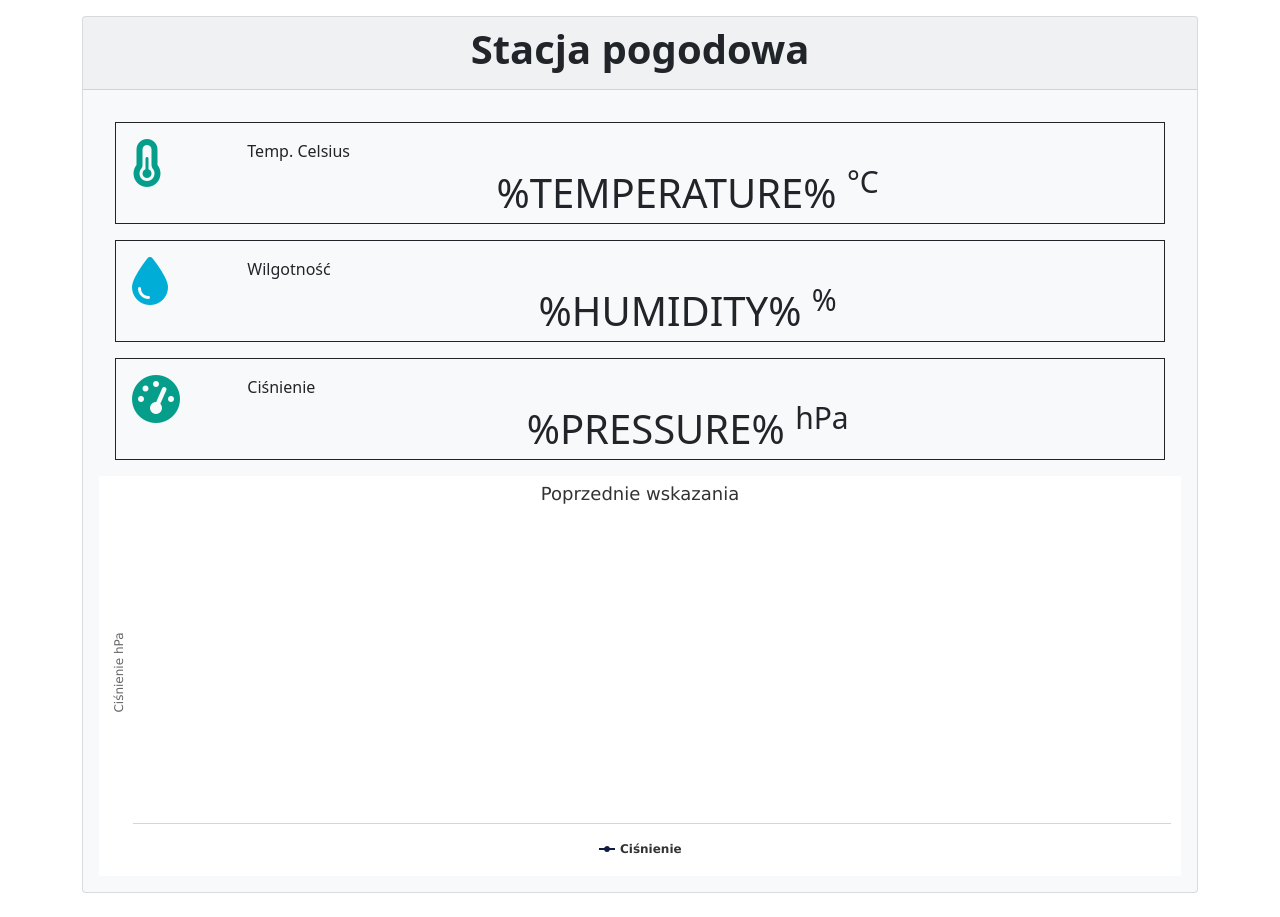
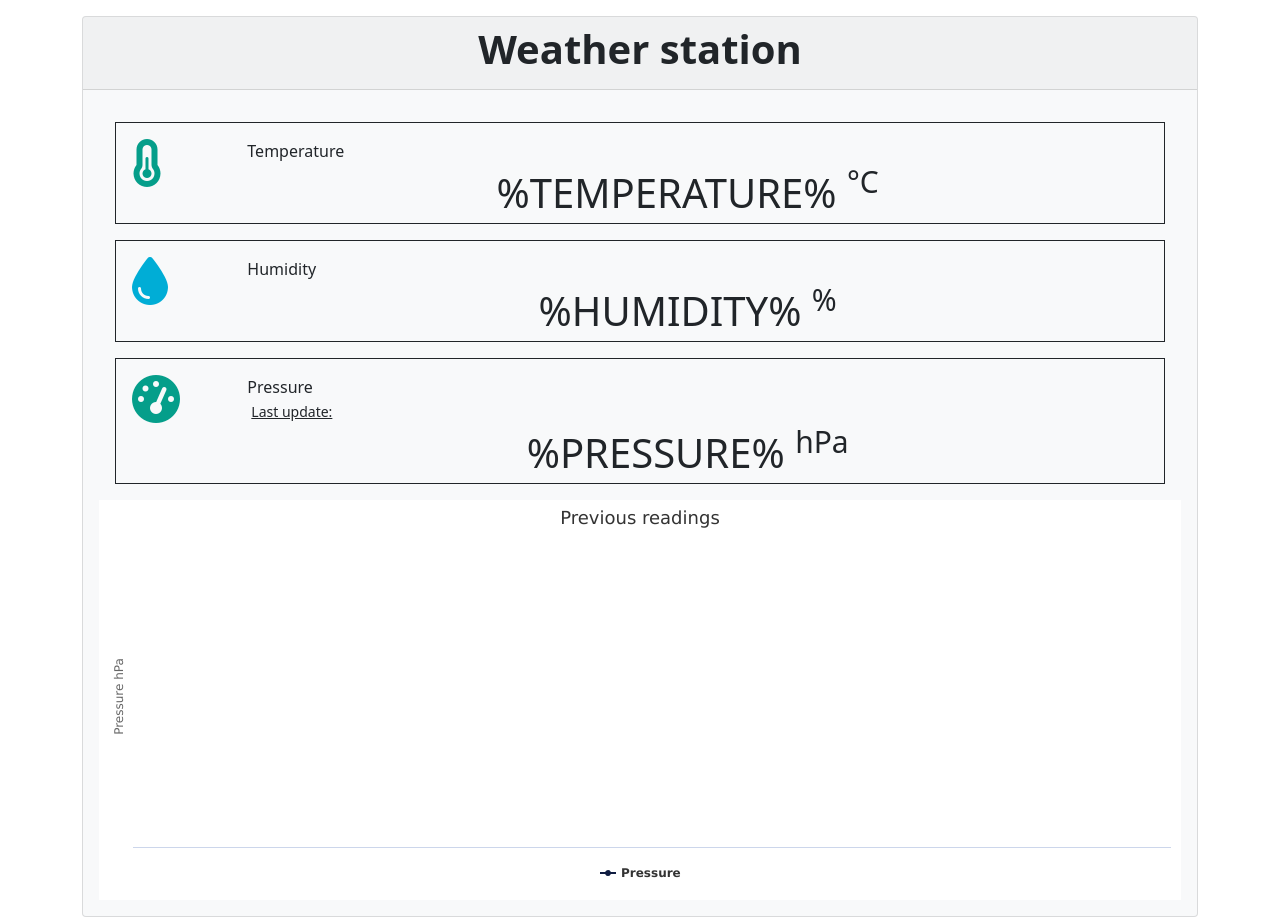
Before and after one commit to mareknart/ESP32-Weather-with-BME280, a plain HTML site: page data/index.html in a window 1280 px wide. Before the commit the page ends 893 px from the top, so only its background shows below. Drawn offline with nearby package versions, Linux system fonts and the light colour scheme; no server answers.

Commit message:
auto translation added (Polish and English)

```diff
--- /dev/null
+++ b/data/data.json
@@ -0,0 +1,82 @@
+[
+    {
+        "time": "30.3 15:31:23",
+        "pressure": 988.7767334
+    },
+    {
+        "time": "30.3 15:32:23",
+        "pressure": 981.7767334
+    },
+    {
+        "time": "30.3 15:33:23",
+        "pressure": 982.7767334
+    },
+    {
+        "time": "30.3 15:34:23",
+        "pressure": 983.7767334
+    },
+    {
+        "time": "30.3 15:35:23",
+        "pressure": 984.7767334
+    },
+    {
+        "time": "30.3 15:36:23",
+        "pressure": 985.7767334
+    },
+    {
+        "time": "30.3 15:37:23",
+        "pressure": 986.7767334
+    },
+    {
+        "time": "30.3 15:38:23",
+        "pressure": 987.7767334
+    },
+    {
+        "time": "30.3 15:39:23",
+        "pressure": 988.7767334
+    },
+    {
+        "time": "30.3 15:40:23",
+        "pressure": 989.7767334
+    },
+    {
+        "time": "30.3 15:41:23",
+        "pressure": 988.7767334
+    },
+    {
+        "time": "30.3 15:42:23",
+        "pressure": 990.7767334
+    },
+    {
+        "time": "30.3 15:43:23",
+        "pressure": 992.7767334
+    },
+    {
+        "time": "30.3 15:44:23",
+        "pressure": 995.7767334
+    },
+    {
+        "time": "30.3 15:45:23",
+        "pressure": 998.7767334
+    },
+    {
+        "time": "30.3 15:46:23",
+        "pressure": 1000.7767334
+    },
+    {
+        "time": "30.3 15:47:23",
+        "pressure": 999.7767334
+    },
+    {
+        "time": "30.3 15:48:23",
+        "pressure": 998.7767334
+    },
+    {
+        "time": "30.3 15:49:23",
+        "pressure": 996.7767334
+    },
+    {
+        "time": "30.3 15:50:23",
+        "pressure": 990.7767334
+    }
+]
--- a/data/index.html
+++ b/data/index.html
@@ -26,7 +26,7 @@
     <div class="container mt-3">
         <div class="card bg-light">
             <div class="card-header">
-                <h1 class="text-center"><b>Stacja pogodowa</b></h1>
+                <h1 class="text-center"><b id="mainName"></b></h1>
             </div>
 
             <div class="card-body ">
@@ -35,7 +35,7 @@
                         <i class="fas fa-thermometer-half" style="color:#059e8a;"></i>
                     </div>
                     <div class="col">
-                        <div class="col mt-3 mx-4" style="font-size:1rem;">Temp. Celsius</div>
+                        <div class="col mt-3 mx-4" style="font-size:1rem;" id="temperatureLabel"></div>
                         <div class="col text-center" style="font-size:2.5rem;">
                             <span id="temperature">%TEMPERATURE%</span>
                             <sup class="units">°C</sup>
@@ -47,7 +47,7 @@
                         <i class="fas fa-tint" style="color:#00add6;"></i>
                     </div>
                     <div class="col">
-                        <div class="col mt-3 mx-4" style="font-size:1rem;"> Wilgotność</div>
+                        <div class="col mt-3 mx-4" style="font-size:1rem;" id="humidityLabel"></div>
                         <div class="col text-center" style="font-size:2.5rem;">
                             <span id="humidity">%HUMIDITY%</span>
                             <sup class="units">&#37</sup>
@@ -59,7 +59,8 @@
                         <i class='fa-solid fa-gauge-high' style="color:#059e8a;"></i>
                     </div>
                     <div class="col">
-                        <div class="col mt-3 mx-4" style="font-size:1rem;">Ciśnienie</div>
+                        <div class="col mt-3 mx-4" style="font-size:1rem;" id="pressureLabel"></div>
+                        <div class="row mx-3"><u><small id="lastUpdateLabel"></small><small id="lastUpdate"></small></u></div>
                         <div class="col text-center" style="font-size:2.5rem;">
                             <span id="pressure">%PRESSURE%</span>
                             <sup class="units">hPa</sup>
--- a/data/logic.js
+++ b/data/logic.js
@@ -1,3 +1,5 @@
+readingPressure();
+translation();
 //chart code
 //chart config
 Highcharts.setOptions({
@@ -10,7 +12,7 @@ var chartT = new Highcharts.Chart({
         renderTo: 'pressure_chart'
     },
     series: [{
-        name: 'Ciśnienie',
+        name: chartTranslate("chartLegend"),
         type: 'line',
         color: '#101D42',
         marker: {
@@ -20,9 +22,10 @@ var chartT = new Highcharts.Chart({
         }
     }],
     title: {
-        text: "Poprzednie wskazania"
+        text: chartTranslate("chartName")
     },
     xAxis: {
+        //type: 'category'
         type: 'datetime',
         dateTimeLabelFormats: {
             day: '%e.%b %H:%M'
@@ -30,14 +33,13 @@ var chartT = new Highcharts.Chart({
     },
     yAxis: {
         title: {
-            text: 'Ciśnienie hPa'
+            text: chartTranslate("yAxis")
         }
     },
     credits: {
         enabled: false
     }
 })
-
 
 setInterval(function () {
     var xhttp = new XMLHttpRequest();
@@ -60,10 +62,34 @@ setInterval(function () {
     xhttp.send();
 }, 10000);
 setInterval(function () {
+    readingPressure();
+}, 1800000);
+
+function readingPressure() {
     var xhttp = new XMLHttpRequest();
     xhttp.onreadystatechange = function () {
         if (this.readyState == 4 && this.status == 200) {
             var response = this.responseText;
+            //getting data from json file
+            /*
+            readJsonFile("data.json", function (text) {
+                var data = JSON.parse(text);
+                data.forEach(item => {
+                    var x = item.time,
+                        y = item.pressure;
+
+                    //var x = (new Date()).getTime(),
+                    //    y = parseFloat(response);
+                    if (y > 900) {
+                        if (chartT.series[0].data.length > 4320) {
+                            chartT.series[0].addPoint([x, y], true, true, true);
+                        } else {
+                            chartT.series[0].addPoint([x, y], true, false, true);
+                        }
+                        document.getElementById("pressure").innerHTML = String(parseFloat(response).toFixed(1));
+                    }
+                });
+            })*/
             var x = (new Date()).getTime(),
                 y = parseFloat(response);
             if (y > 900) {
@@ -73,34 +99,75 @@ setInterval(function () {
                     chartT.series[0].addPoint([x, y], true, false, true);
                 }
                 document.getElementById("pressure").innerHTML = String(parseFloat(response).toFixed(1));
+                const today = new Date(Date.now());
+                document.getElementById("lastUpdate").innerHTML = today.toLocaleString();
             }
         }
-    };
+    }
     xhttp.open("GET", "/pressure", true);
     xhttp.send();
-}, 10000);
+}
 
-if (!!window.EventSource) {
-    var source = new EventSource('/events');
+//json file
 
-    source.addEventListener('open', function (e) {
-        console.log("Events Connected");
-    }, false);
+function readJsonFile(file, callbac) {
+    var rawFile = new XMLHttpRequest();
+    rawFile.overrideMimeType("application/json");
+    rawFile.open("GET", file, true);
+    rawFile.onreadystatechange = function () {
+        if (rawFile.readyState === 4 && rawFile.status == "200") {
+            callbac(rawFile.responseText);
+        }
+    }
+    rawFile.send(null);
+}
 
-    source.addEventListener('error', function (e) {
-        if (e.target.readyState != EventSource.OPEN) {
-            console.log("Events Disconnected");
-        }
-    }, false);
+readJsonFile("data.json", function (text) {
+    var data = JSON.parse(text);
+    //console.log(data);
+    //console.log(data[0].time + ", " + data[0].pressure);
+    data.forEach(item => {
+        console.log(item.time + ", " + item.pressure + "\n");
+    });
+    //document.getElementById("lastUpdate").innerHTML=data[data.length-1].time;
+})
 
-    source.addEventListener('message', function (e) {
-        console.log("message", e.data);
-    }, false);
 
-    source.addEventListener('new_readings', function (e) {
-        console.log("new_readings", e.data);
-        var myObj = JSON.parse(e.data);
-        console.log(myObj);
-        plotPressure(myObj);
-    }, false);
+function chartTranslate(name) {
+    var plLanguage = {
+        chartName: "Poprzednie wskazania",
+        yAxis: "Ciśnienie hPa",
+        chartLegend: "Ciśnienie"
+
+    };
+    var enLanguage = {
+        chartName: "Previous readings",
+        yAxis: "Pressure hPa",
+        chartLegend: "Pressure"
+    };
+    var language = navigator.language;
+    if (language == "pl" || language=="pl-PL") {
+        return plLanguage[name];
+    }
+    return enLanguage[name];
 }
+
+function translation() {
+    var plLanguage = ["Temperatura", "Wilotność", "Ciśnienie", "Ostatnia aktualizacja: ", "Stacja pogodowa"];
+    var enLanguage = ["Temperature", "Humidity", "Pressure", "Last update: ", "Weather station"];
+    var language = navigator.language;
+    if (language == "pl"|| language=="pl-PL") {
+        document.getElementById("temperatureLabel").innerHTML = plLanguage[0];
+        document.getElementById("humidityLabel").innerHTML = plLanguage[1];
+        document.getElementById("pressureLabel").innerHTML = plLanguage[2];
+        document.getElementById("lastUpdateLabel").innerHTML = plLanguage[3];
+        document.getElementById("mainName").innerHTML = plLanguage[4];
+    } else {
+        document.getElementById("temperatureLabel").innerHTML = enLanguage[0];
+        document.getElementById("humidityLabel").innerHTML = enLanguage[1];
+        document.getElementById("pressureLabel").innerHTML = enLanguage[2];
+        document.getElementById("lastUpdateLabel").innerHTML = enLanguage[3];
+        document.getElementById("mainName").innerHTML = enLanguage[4];
+        //document.getElementById("mainName").innerHTML = language;
+    }
+}
```
Also changed, not shown: 1 other file.
